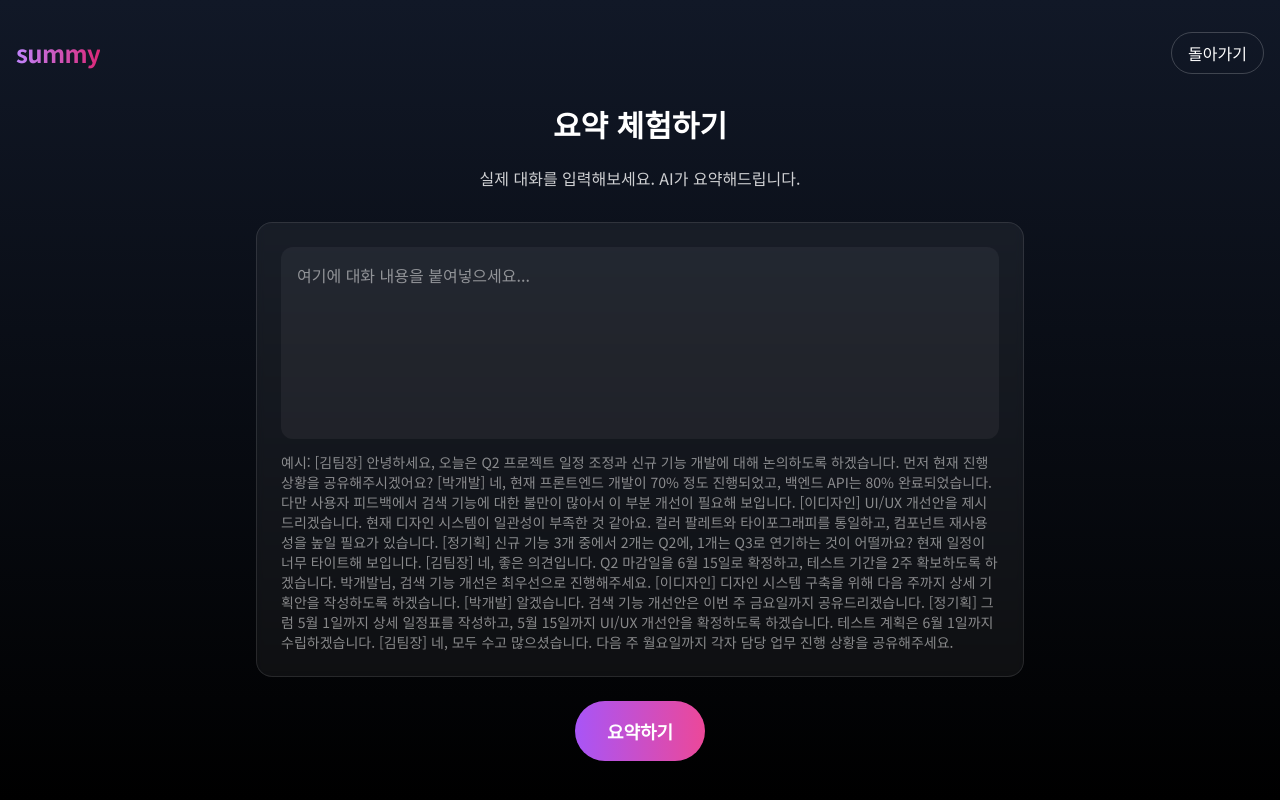
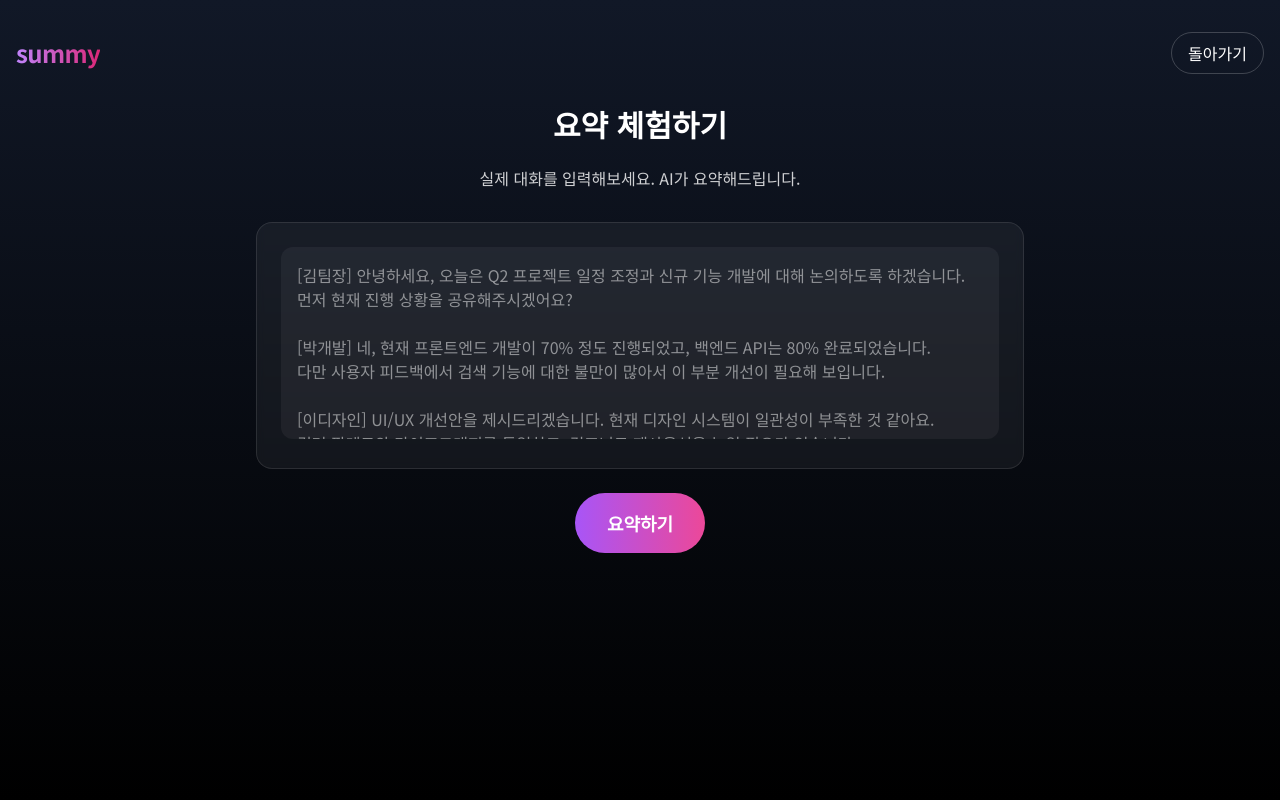
Before and after one commit to FLYLIKEB/summy, a Next.js app: page /demo in a window 1280 px wide. Built offline with nearby package versions, Linux system fonts and the light colour scheme.

Commit message:
style: 예시 텍스트를 textarea placeholder로 이동

```diff
--- a/app/demo/page.tsx
+++ b/app/demo/page.tsx
@@ -76,11 +76,7 @@ export default function DemoPage() {
               value={input}
               onChange={(e) => setInput(e.target.value)}
               className="w-full h-48 bg-white bg-opacity-5 rounded-xl p-4 text-white placeholder-white placeholder-opacity-50 focus:outline-none focus:ring-2 focus:ring-purple-500 resize-none"
-              placeholder="여기에 대화 내용을 붙여넣으세요..."
-            />
-            <div className="mt-2 text-sm text-white opacity-50">
-              예시:
-[김팀장] 안녕하세요, 오늘은 Q2 프로젝트 일정 조정과 신규 기능 개발에 대해 논의하도록 하겠습니다.
+              placeholder={`[김팀장] 안녕하세요, 오늘은 Q2 프로젝트 일정 조정과 신규 기능 개발에 대해 논의하도록 하겠습니다.
 먼저 현재 진행 상황을 공유해주시겠어요?
 
 [박개발] 네, 현재 프론트엔드 개발이 70% 정도 진행되었고, 백엔드 API는 80% 완료되었습니다.
@@ -102,8 +98,8 @@ export default function DemoPage() {
 [정기획] 그럼 5월 1일까지 상세 일정표를 작성하고, 5월 15일까지 UI/UX 개선안을 확정하도록 하겠습니다.
 테스트 계획은 6월 1일까지 수립하겠습니다.
 
-[김팀장] 네, 모두 수고 많으셨습니다. 다음 주 월요일까지 각자 담당 업무 진행 상황을 공유해주세요.
-            </div>
+[김팀장] 네, 모두 수고 많으셨습니다. 다음 주 월요일까지 각자 담당 업무 진행 상황을 공유해주세요.`}
+            />
           </div>
 
           <div className="flex justify-center">
```
